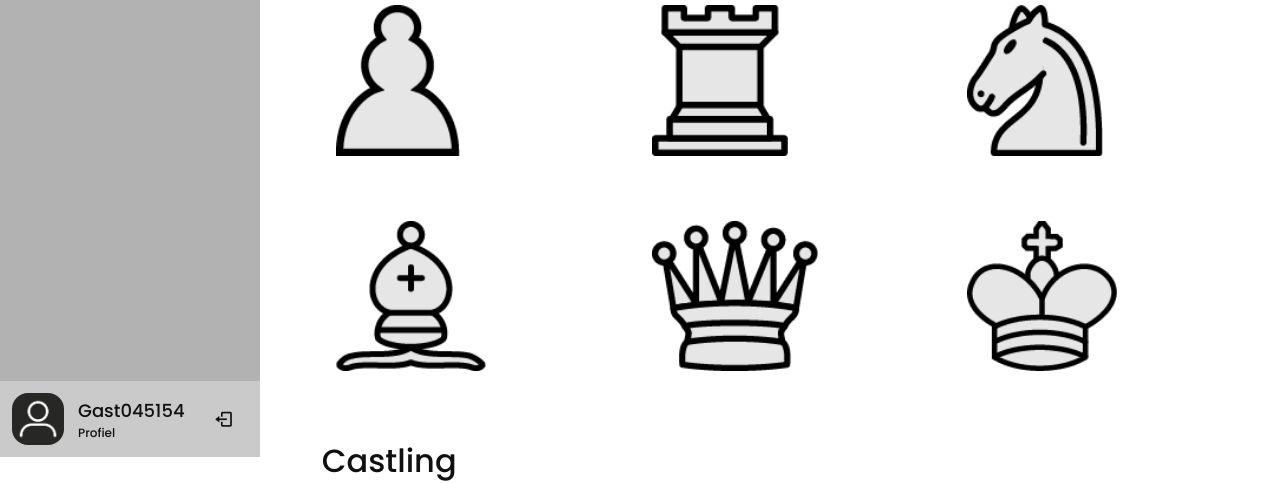
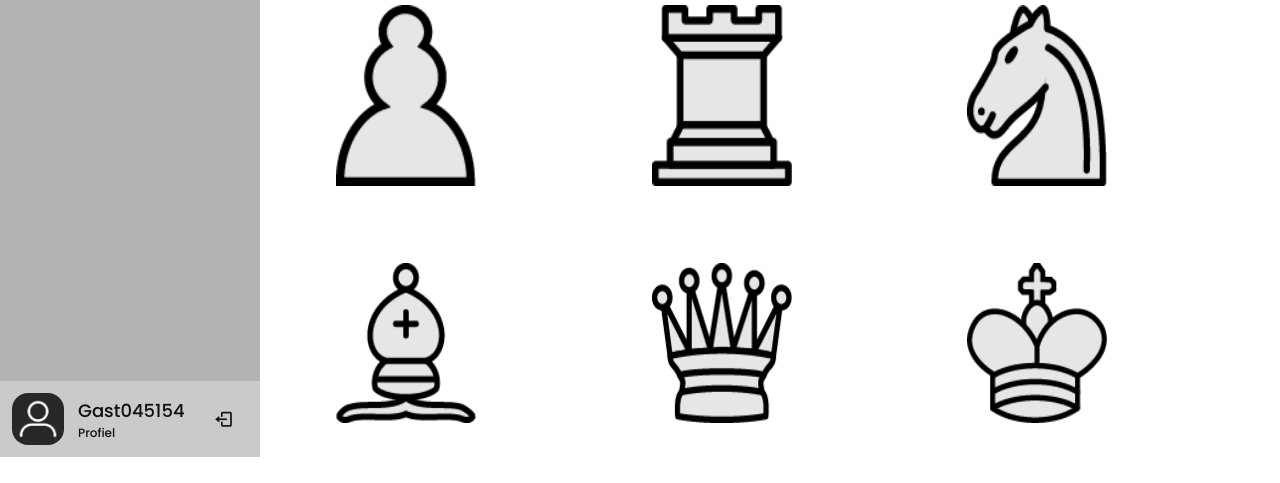
Before and after one commit to wiebe-vandendriessche/schaken, a plain HTML site: page site/rules.html in a window 1280 px wide. Shown: the part 343-826 px from the top of the page. Drawn offline with nearby package versions, Linux system fonts and the light colour scheme.

Commit message:
kleine aanpassingen

```diff
--- a/site/css/navbar.css
+++ b/site/css/navbar.css
@@ -226,7 +226,7 @@ body.dark{
     justify-content: space-between;
     background: var(--primary-color-light);
     padding: 12px 0;
-    transition: all 0.5s ease;
+    transition: all 0.2s ease;
 }
 .sidebar.close .profile-details{
     background: none;
--- a/site/rules.html
+++ b/site/rules.html
@@ -144,36 +144,36 @@
 
                         <div class="row">
                             <div class="col">
-                                <img class="img-button" id="IDpawn" onclick="openPopup(this)"
-                                     src="picture/w_pawn_png_128px.png">
+                                <img height="120" width="140" class="img-button" id="IDpawn" onclick="openPopup(this)"
+                                     src="picture/w_pawn_png_128px.png" alt="Pawn">
                             </div>
                             <div class="col">
-                                <img class="img-button" id="IDrook" onclick="openPopup(this)"
-                                     src="picture/w_rook_png_128px.png">
+                                <img height="120" width="140" class="img-button" id="IDrook" onclick="openPopup(this)"
+                                     src="picture/w_rook_png_128px.png" alt="Rook">
                             </div>
                             <div class="col">
-                                <img class="img-button" id="IDknight" onclick="openPopup(this)"
-                                     src="picture/w_knight_png_128px.png">
+                                <img height="120" width="140" class="img-button" id="IDknight" onclick="openPopup(this)"
+                                     src="picture/w_knight_png_128px.png" alt="Knight">
                             </div>
                         </div>
                         <div class="row">
                             <div class="col">
-                                <img class="img-button" id="IDbishop" onclick="openPopup(this)"
-                                     src="picture/w_bishop_png_128px.png">
+                                <img height="120" width="140" class="img-button" id="IDbishop" onclick="openPopup(this)"
+                                     src="picture/w_bishop_png_128px.png" alt="Bishop">
                             </div>
                             <div class="col">
-                                <img class="img-button" id="IDqueen" onclick="openPopup(this)"
-                                     src="picture/w_queen_png_128px.png">
+                                <img height="120" width="140" class="img-button" id="IDqueen" onclick="openPopup(this)"
+                                     src="picture/w_queen_png_128px.png" alt="Queen">
                             </div>
                             <div class="col">
-                                <img class="img-button" id="IDking" onclick="openPopup(this)"
-                                     src="picture/w_king_png_128px.png">
+                                <img height="120" width="140" class="img-button" id="IDking" onclick="openPopup(this)"
+                                     src="picture/w_king_png_128px.png" alt="King">
                             </div>
                         </div>
 
 
                         <div class="popup" id="IDpawnPopup">
-                            <img src="picture/w_pawn_png_128px.png">
+                            <img src="picture/w_pawn_png_128px.png" alt="Pawn">
                             <h2>Pion</h2>
                             <p>De pion kan alleen vooruit bewegen, maar alleen één vakje per beurt. Bij de eerste
                                 zet mag
@@ -187,7 +187,7 @@
                         </div>
 
                         <div class="popup" id="IDrookPopup">
-                            <img src="picture/w_rook_png_128px.png">
+                            <img src="picture/w_rook_png_128px.png" alt="Rook">
                             <h2>Toren</h2>
                             <p>De toren kan horizontaal of verticaal bewegen over elk aantal lege vakjes. De toren kan
                                 geen
@@ -200,7 +200,7 @@
                         </div>
 
                         <div class="popup" id="IDknightPopup">
-                            <img src="picture/w_knight_png_128px.png">
+                            <img src="picture/w_knight_png_128px.png" alt="Knight">
                             <h2>Paard</h2>
                             <p>Het paard maakt een L-vormige sprong van twee vakjes in één richting en daarna één vakje
                                 in
@@ -216,7 +216,7 @@
                         </div>
 
                         <div class="popup" id="IDbishopPopup">
-                            <img src="picture/w_bishop_png_128px.png">
+                            <img src="picture/w_bishop_png_128px.png" alt="Bishop">
                             <h2>Loper</h2>
                             <p>De loper kan diagonaal bewegen over elk aantal lege vakjes. De loper kan geen stukken
                                 overgaan en kan
@@ -227,7 +227,7 @@
                         </div>
 
                         <div class="popup" id="IDqueenPopup">
-                            <img src="picture/w_queen_png_128px.png">
+                            <img src="picture/w_queen_png_128px.png" alt="Queen">
                             <h2>Koningin</h2>
                             <p>De koningin kan horizontaal, verticaal en diagonaal bewegen over elk aantal lege vakjes.
                                 De
@@ -241,7 +241,7 @@
                         </div>
 
                         <div class="popup" id="IDkingPopup">
-                            <img src="picture/w_king_png_128px.png">
+                            <img src="picture/w_king_png_128px.png" alt="King">
                             <h2>Koning</h2>
                             <p>De koning kan horizontaal, verticaal en diagonaal bewegen, maar slechts één vakje per
                                 beurt.
```
